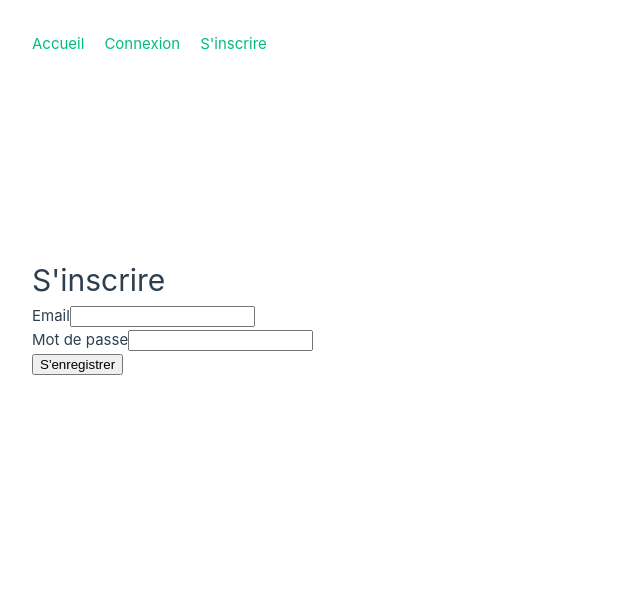
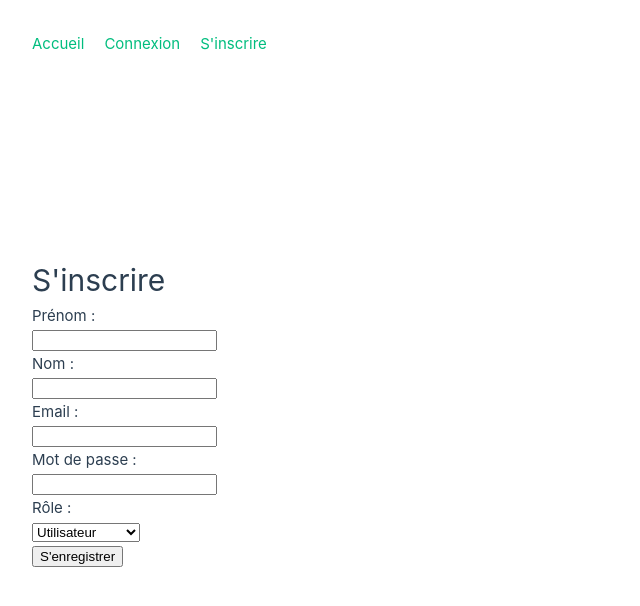
Before and after one commit to Twikus/WRA506-API-Project, a Vue app in the folder vue-project/: page /register in a window 1280 px wide. Shown: the top 606 px of the page, without its empty margins (0-640 px from the left). Built offline with nearby package versions, Linux system fonts and the light colour scheme.

Commit message:
feat : add /me

```diff
--- /dev/null
+++ b/vue-project/src/script/me.js
@@ -0,0 +1,19 @@
+import axios from 'axios';
+
+async function getMe(token) {
+    try {
+        const response = await axios.get('https://127.0.0.1:8000/api/me', {
+            headers: {
+                Authorization: `Bearer ${token}`
+            }
+        });
+
+        localStorage.setItem('user', JSON.stringify(response.data));
+
+        return response.data;
+    } catch (error) {
+        console.error(`Erreur lors de la récupération des informations de l'utilisateur : ${error}`);
+    }
+}
+
+export default getMe;
--- a/vue-project/src/views/LoginView.vue
+++ b/vue-project/src/views/LoginView.vue
@@ -1,10 +1,11 @@
 <script setup lang="ts">
 import { ref } from 'vue'
-import { useRouter } from 'vue-router'
 import axios from 'axios';
+import getMe from '../script/me';
 
 const email = ref('')
 const password = ref('')
+const me = ref({})
 
 const login = async () => {
     try {
@@ -17,6 +18,7 @@ const login = async () => {
         })
 
         const token = response.data.token
+        me.value = await getMe(token)
 
         localStorage.setItem('token', token)
         location.href = '/'
--- a/vue-project/src/views/RegisterView.vue
+++ b/vue-project/src/views/RegisterView.vue
@@ -1,18 +1,26 @@
 <script setup lang="ts">
 import { ref } from 'vue';
-import { useRouter } from 'vue-router';
 import axios from 'axios';
+import getMe from '../script/me';
 
+const firstname = ref('');
+const lastname = ref('');
 const email = ref('');
 const password = ref('');
+const role = ref('ROLE_USER');
 const register = async () => {
     try {
-        const response = await axios.post('https://127.0.0.1:8000/register', {  // Correction de l'URL
+        const response = await axios.post('https://localhost:8000/register', {
+            firstname: firstname.value,
+            lastname: lastname.value,
             email: email.value,
-            password: password.value
+            password: password.value,
+            role: role.value,
         });
 
         const token = response.data.token;
+        const me = await getMe(token);
+
         localStorage.setItem('token', token)
         location.href = '/'
     } catch (error) {
@@ -27,12 +35,28 @@ const register = async () => {
         <!-- Formulaire de connexion -->
         <form @submit.prevent="register">
             <div>
-                <label for="email">Email</label>
+                <label for="firstname">Prénom :</label><br>
+                <input type="text" id="firstname" v-model="firstname" />
+            </div>
+            <div>
+                <label for="lastname">Nom :</label><br>
+                <input type="text" id="lastname" v-model="lastname" />
+            </div>
+            <div>
+                <label for="email">Email :</label><br>
                 <input type="email" id="email" v-model="email" />
             </div>
             <div>
-                <label for="password">Mot de passe</label>
+                <label for="password">Mot de passe :</label><br>
                 <input type="password" id="password" v-model="password" />
+            </div>
+            <div>
+                <!-- choose role select -->
+                <label for="role">Rôle :</label><br>
+                <select id="role" v-model="role">
+                    <option value="ROLE_USER">Utilisateur</option>
+                    <option value="ROLE_ADMIN">Administrateur</option>
+                </select>
             </div>
             <button type="submit">S'enregistrer</button>
         </form>
```
